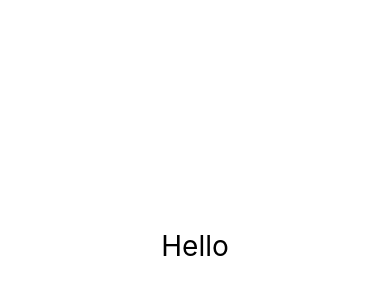
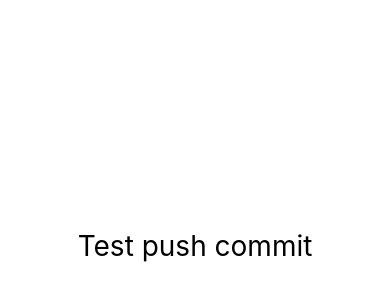
Before and after one commit to ShigatsuEl/nomad-weather, a React Native app: screen / in a window 390 px wide. Shown: the part 176-476 px from the top of the page. Built offline with nearby package versions, Linux system fonts and the light colour scheme.

Commit message:
04. Test push commit

```diff
--- a/App.js
+++ b/App.js
@@ -5,7 +5,7 @@ import { StyleSheet, Text, View } from "react-native";
 export default function App() {
   return (
     <View style={styles.container}>
-      <Text style={styles.text}>Hello</Text>
+      <Text style={styles.text}>Test push commit</Text>
       <StatusBar style="auto" />
     </View>
   );
```
